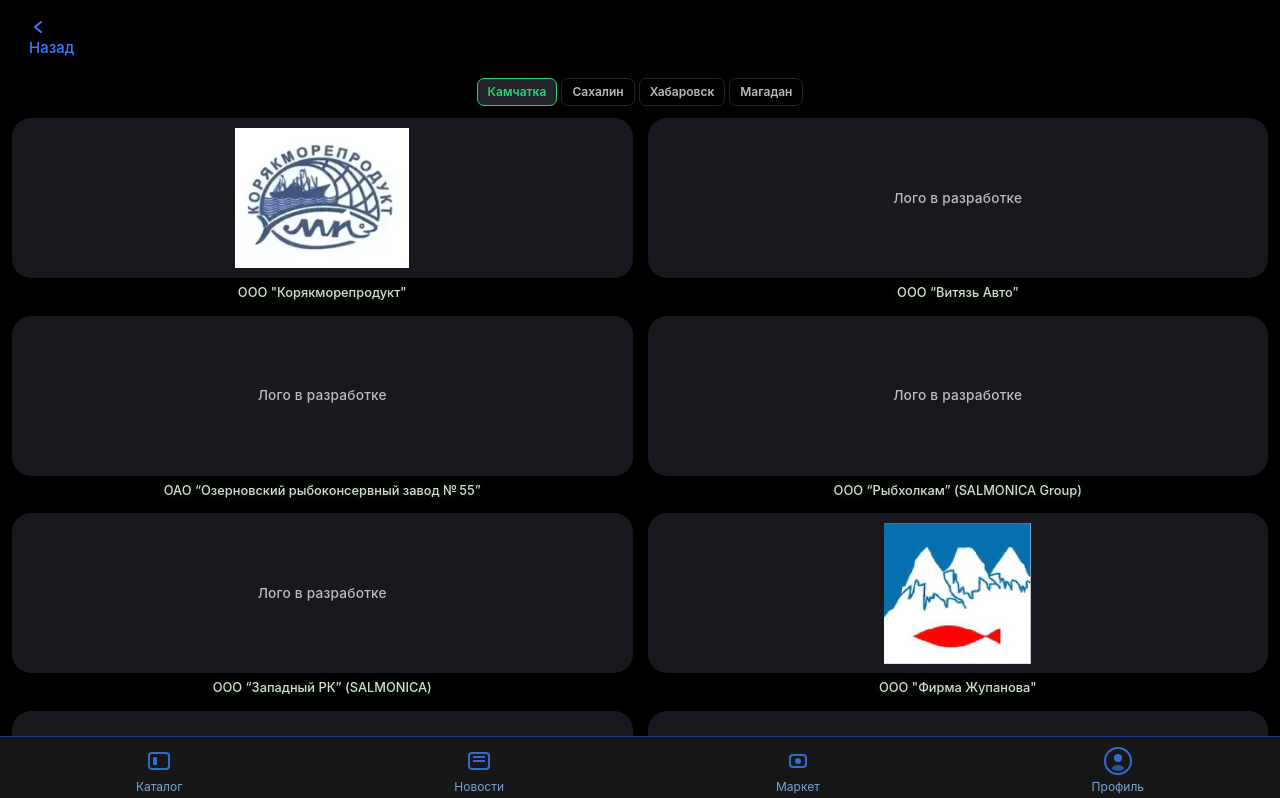
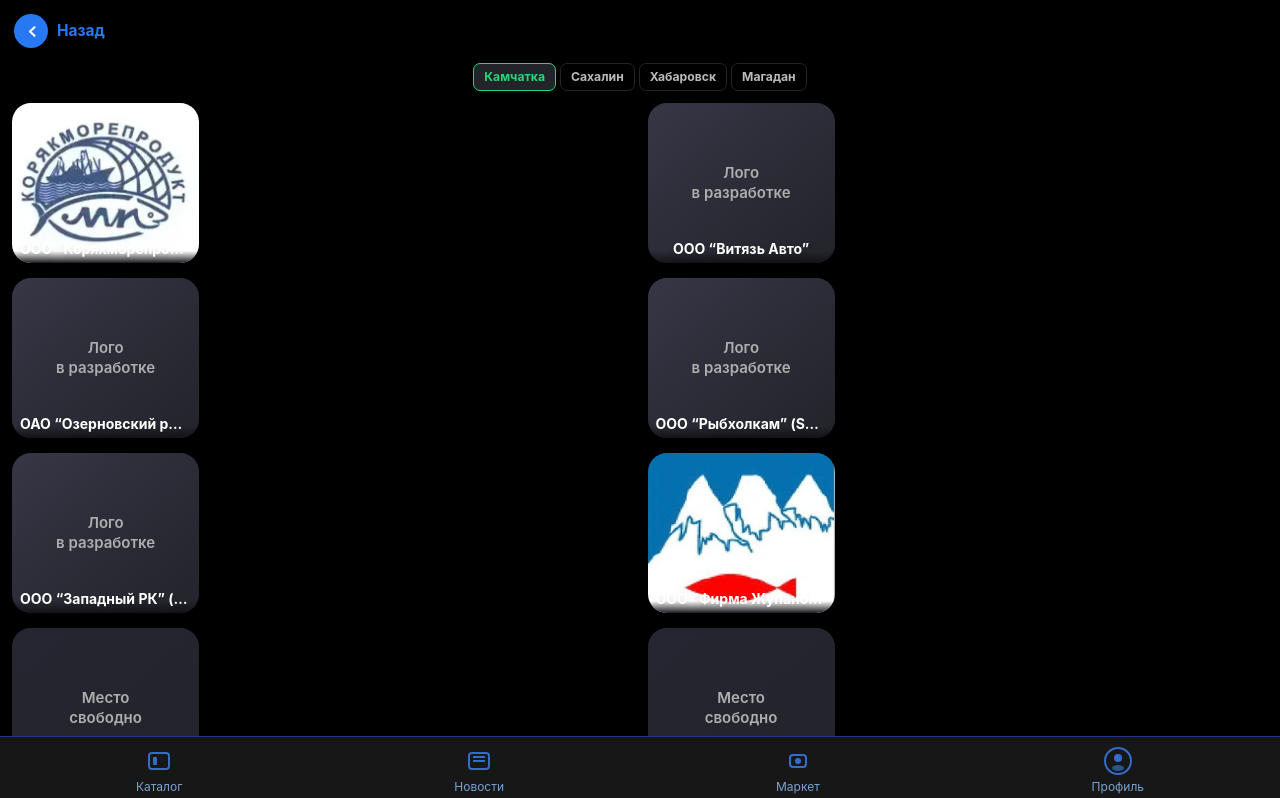
Before and after one commit to AlexSalavat/ikra-miniapp, a React (Create React App) app: page /producers in a window 1280 px wide. Shown: the top 798 px of the page. Built offline with nearby package versions, Linux system fonts and the light colour scheme.

Commit message:
fix: обновления компонент

```diff
--- a/src/components/TopProducers.js
+++ b/src/components/TopProducers.js
@@ -25,7 +25,9 @@ export default function TopProducers() {
 
   const currentCards = filteredPages[page] || [];
 
-  useEffect(() => { setPage(0); }, [filter]);
+  useEffect(() => {
+    setPage(0);
+  }, [filter]);
 
   const buttonStyle = (active) => ({
     background: active ? '#23232a' : 'none',
@@ -33,28 +35,56 @@ export default function TopProducers() {
     border: `1.3px solid ${active ? '#20d978' : '#23232a'}`,
     borderRadius: 7,
     padding: '4px 10px',
-    fontWeight: 600,
-    fontSize: 12,
-    minWidth: 68,
+    fontWeight: 700,
+    fontSize: 12.2,
+    minWidth: 70,
     cursor: 'pointer',
-    letterSpacing: 0.01,
     transition: 'border .12s, color .16s, background .18s'
   });
 
   return (
     <div className="bg-black min-h-screen p-3">
-      {/* Кнопка Назад */}
+      {/* --- Красивая кнопка Назад, как в "Икорных войнах" --- */}
+      <div style={{ width: '100%', maxWidth: 430, padding: 0, margin: 0, background: 'transparent', position: 'relative', marginBottom: 2 }}>
         <button
-        onClick={() => window.history.back()}
-        className="mb-3 py-1.5 px-3.5 rounded-lg bg-transparent text-[#357cff] font-medium text-base cursor-pointer"
-        style={{ marginLeft: 3, fontSize: 15, fontWeight: 500 }}
+          onClick={() => navigate(-1)}
+          style={{
+            display: 'inline-flex',
+            alignItems: 'center',
+            gap: 7,
+            background: 'none',
+            border: 'none',
+            color: '#2678f3',
+            fontWeight: 600,
+            fontSize: 15.5,
+            cursor: 'pointer',
+            padding: '2px 0 13px 2px'
+          }}
         >
-        <svg width="18" height="18" fill="none" style={{ verticalAlign: '-3px', marginRight: 3 }}>
-          <path d="M12 4l-6 5 6 5" stroke="currentColor" strokeWidth="2" strokeLinecap="round" strokeLinejoin="round"/>
+          {/* Круглая синяя иконка */}
+          <span style={{
+            width: 34,
+            height: 34,
+            display: 'inline-flex',
+            alignItems: 'center',
+            justifyContent: 'center',
+            background: '#2678f3',
+            borderRadius: '50%',
+            marginRight: 2
+          }}>
+            <svg width="19" height="19" fill="none" viewBox="0 0 19 19">
+              <path d="M12.5 5.3L8 9.5L12.5 13.7"
+                stroke="#fff"
+                strokeWidth="2.1"
+                strokeLinecap="round"
+                strokeLinejoin="round"
+              />
             </svg>
-        Назад
+          </span>
+          <span style={{ color: '#2678f3', fontWeight: 700, fontSize: 15.5 }}>Назад</span>
         </button>
-      {/* Фильтр по регионам */}
+      </div>
+      {/* --- Фильтр по регионам --- */}
       <div className="flex gap-1 justify-center mb-3 overflow-auto">
         {REGIONS.map(region => (
           <button
@@ -66,7 +96,7 @@ export default function TopProducers() {
           </button>
         ))}
       </div>
-      {/* Сетка карточек */}
+      {/* --- Сетка карточек --- */}
       <div
         className="grid"
         style={{
@@ -76,66 +106,44 @@ export default function TopProducers() {
         }}
       >
         {currentCards.map(card => (
-          <div key={card.id} className="flex flex-col items-center">
           <div
-              className="relative bg-[#18191e] rounded-[19px] overflow-hidden flex items-center justify-center cursor-pointer shadow-lg"
+            key={card.id}
+            className="relative bg-[#16181e] rounded-[19px] overflow-hidden flex items-end justify-center cursor-pointer shadow-lg aspect-[1.17/1]"
             onClick={() => !card.isPlaceholder && navigate(`/producer/${card.id}`)}
             style={{
-                width: "100%",
-                aspectRatio: "1/1",
-                minWidth: 0,
-                minHeight: 130,
-                maxHeight: 160,
-                display: 'flex',
-                alignItems: 'center',
-                justifyContent: 'center',
-                boxShadow: "0 2px 16px #0003"
+              minHeight: 148,
+              maxHeight: 160
             }}
           >
             {card.logo ? (
               <img
                 src={card.logo}
                 alt={card.name}
-                  style={{
-                    maxWidth: '88%',
-                    maxHeight: '88%',
-                    objectFit: 'contain',
-                    display: 'block',
-                    margin: "auto"
-                  }}
+                className="absolute inset-0 w-full h-full object-cover z-10"
                 onError={e => { e.target.src = '/images/no-logo.webp'; }}
               />
             ) : (
-                <div className="flex items-center justify-center w-full h-full"
-                     style={{
-                       minHeight: 92,
-                       color: "#bdbdbd",
-                       fontWeight: 500,
-                       fontSize: 13.7,
-                       textAlign: 'center',
-                       letterSpacing: 0.2
-                     }}>
+              <div
+                className={`absolute inset-0 flex items-center justify-center z-10 ${
+                  card.isPlaceholder
+                    ? 'bg-gradient-to-br from-[#262632] to-[#23232a]'
+                    : 'bg-gradient-to-br from-[#363646] to-[#23232a]'
+                }`}
+              >
+                <span className="text-[#bdbdbd] font-semibold text-[15px] text-center opacity-90 whitespace-pre-line leading-snug">
                   {card.isPlaceholder ? 'Место\nсвободно' : 'Лого\nв разработке'}
+                </span>
               </div>
             )}
-            </div>
-            {/* Название под карточкой */}
-            <div className="w-full text-center mt-2" style={{
-              color: "#ececec",
-              fontWeight: 500,
-              fontSize: 12.8,
-              lineHeight: 1.14,
-              letterSpacing: 0.01,
-              textShadow: "0 1px 8px #141",
-              fontFamily: "'SF Pro Text', 'Inter', 'Roboto', 'Arial', sans-serif",
-              opacity: 0.92
-            }}>
+            <div className="absolute bottom-0 inset-x-0 z-20 bg-gradient-to-t from-[#121217f5] via-transparent flex items-center justify-center px-2 pb-1">
+              <span className="text-white font-bold text-sm truncate w-full text-center drop-shadow-md">
                 {card.name}
+              </span>
             </div>
           </div>
         ))}
       </div>
-      {/* Пагинация */}
+      {/* --- Пагинация --- */}
       {filteredPages.length > 1 && (
         <div className="flex justify-center gap-3 items-center mt-1.5">
           <button
```
Lines whose indentation alone changed are shown as unchanged.
